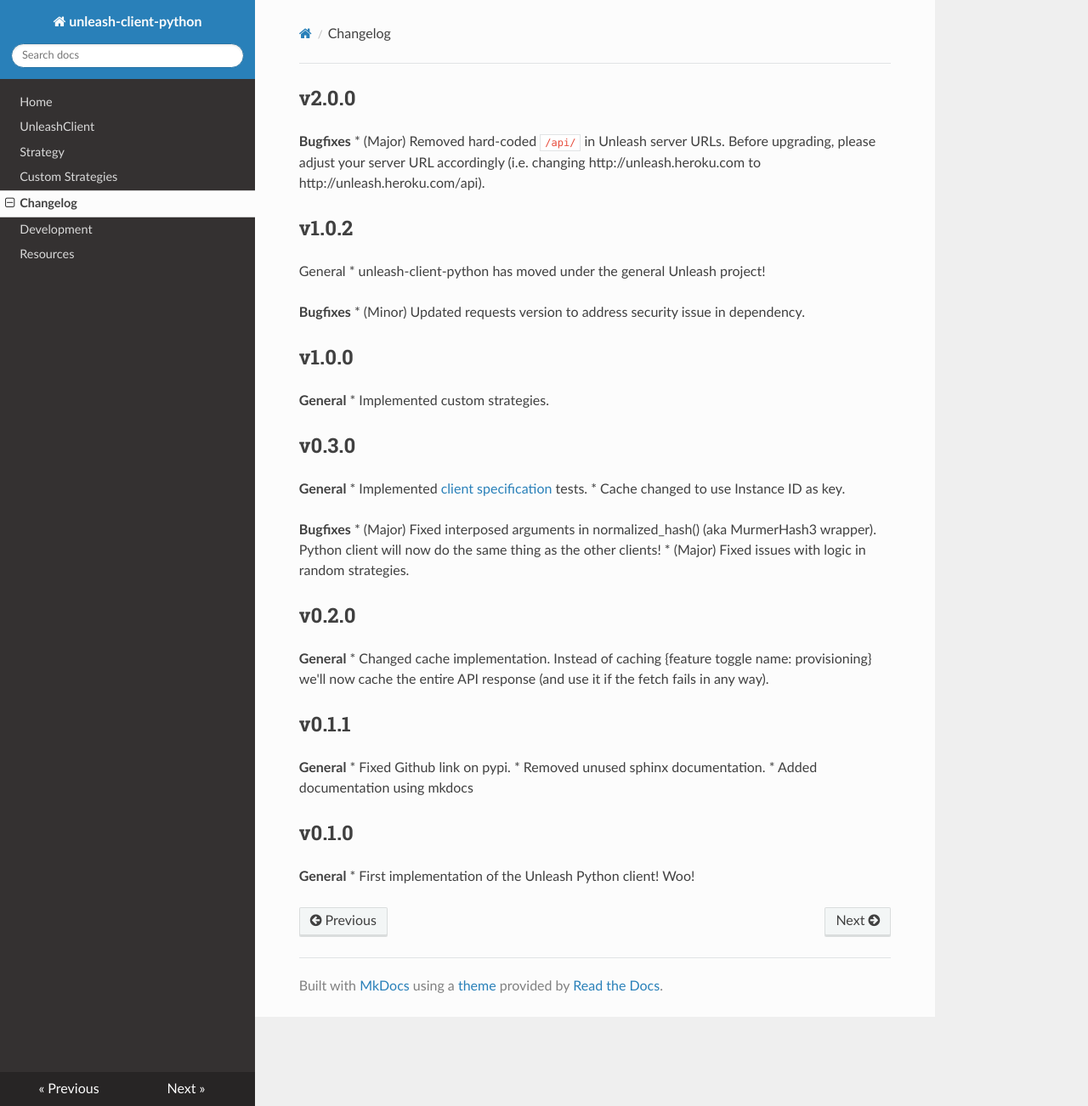
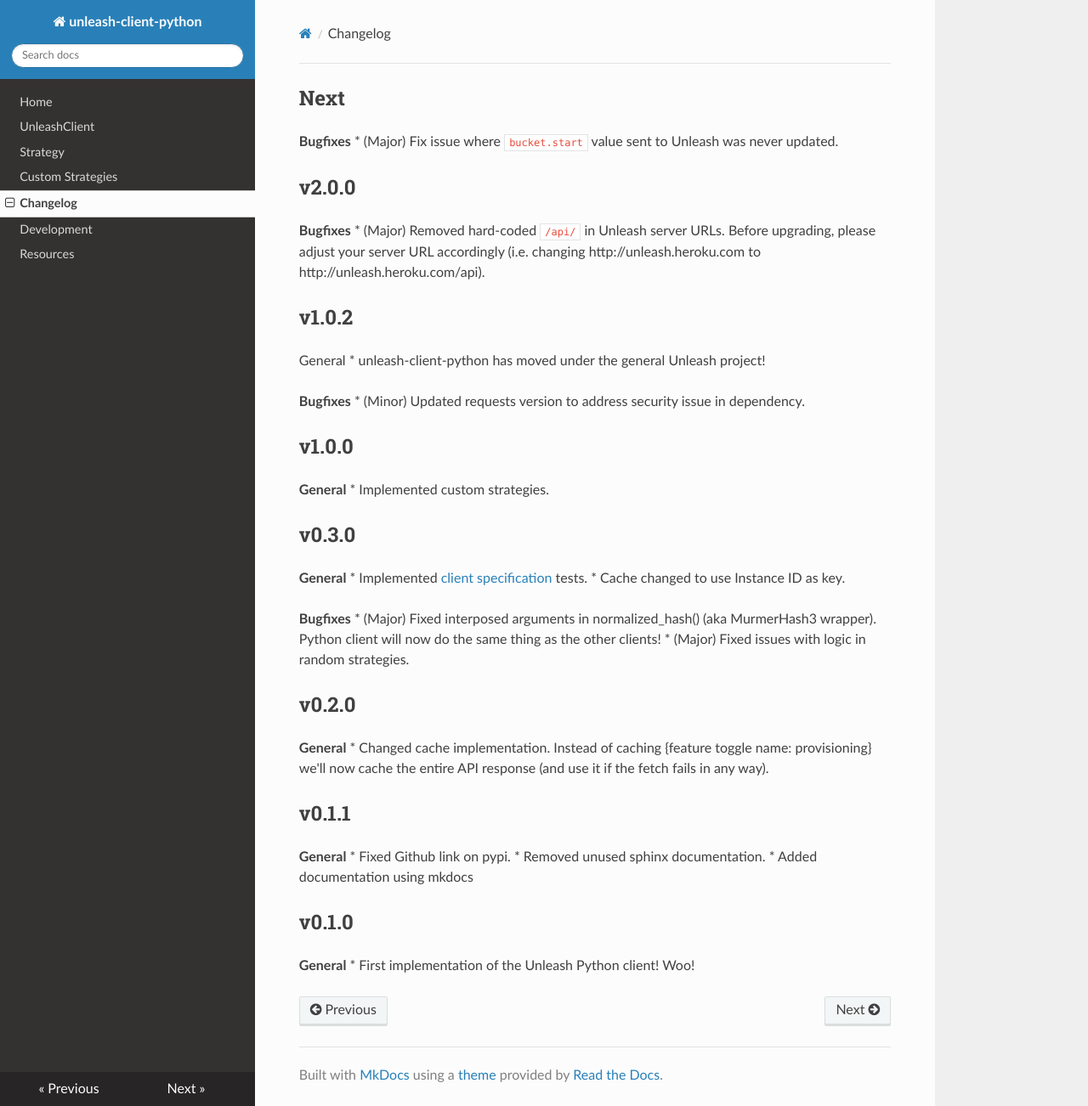
Before and after one commit to Unleash/unleash-client-python, an MkDocs documentation site: the page built from docs/changelog.md, in a window 1280 px wide and 1302 px high. Shown: the whole window at 85% size. Built offline with MkDocs 1.6.1, drawn with Linux system fonts in a browser that asks for light colours; nearby versions of some CDN libraries.

Commit message:
update changelog.

```diff
--- a/docs/changelog.md
+++ b/docs/changelog.md
@@ -1,3 +1,8 @@
+## Next
+
+**Bugfixes**
+* (Major) Fix issue where `bucket.start` value sent to Unleash was never updated.
+
 ## v2.0.0
 
 **Bugfixes**
```
